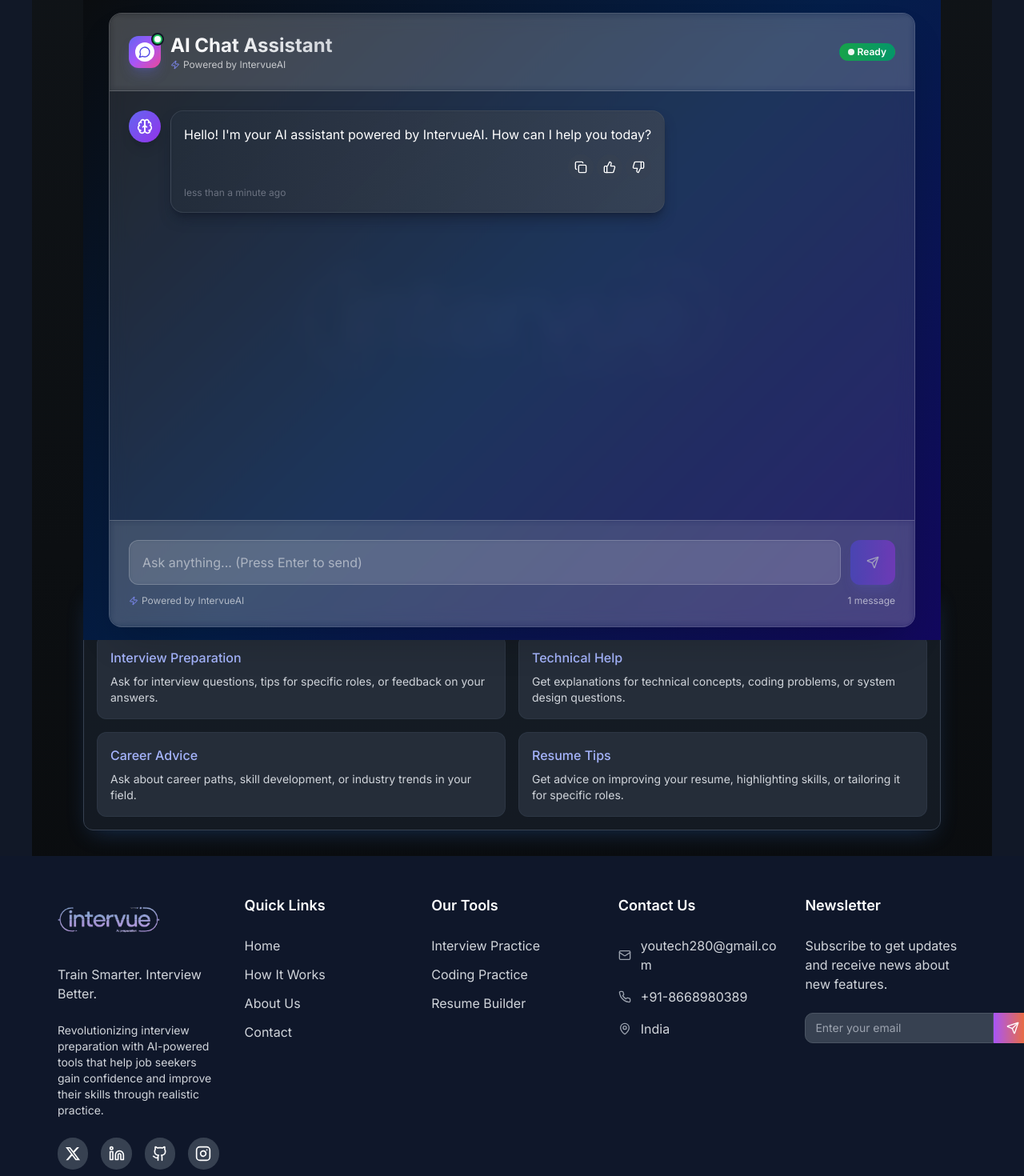
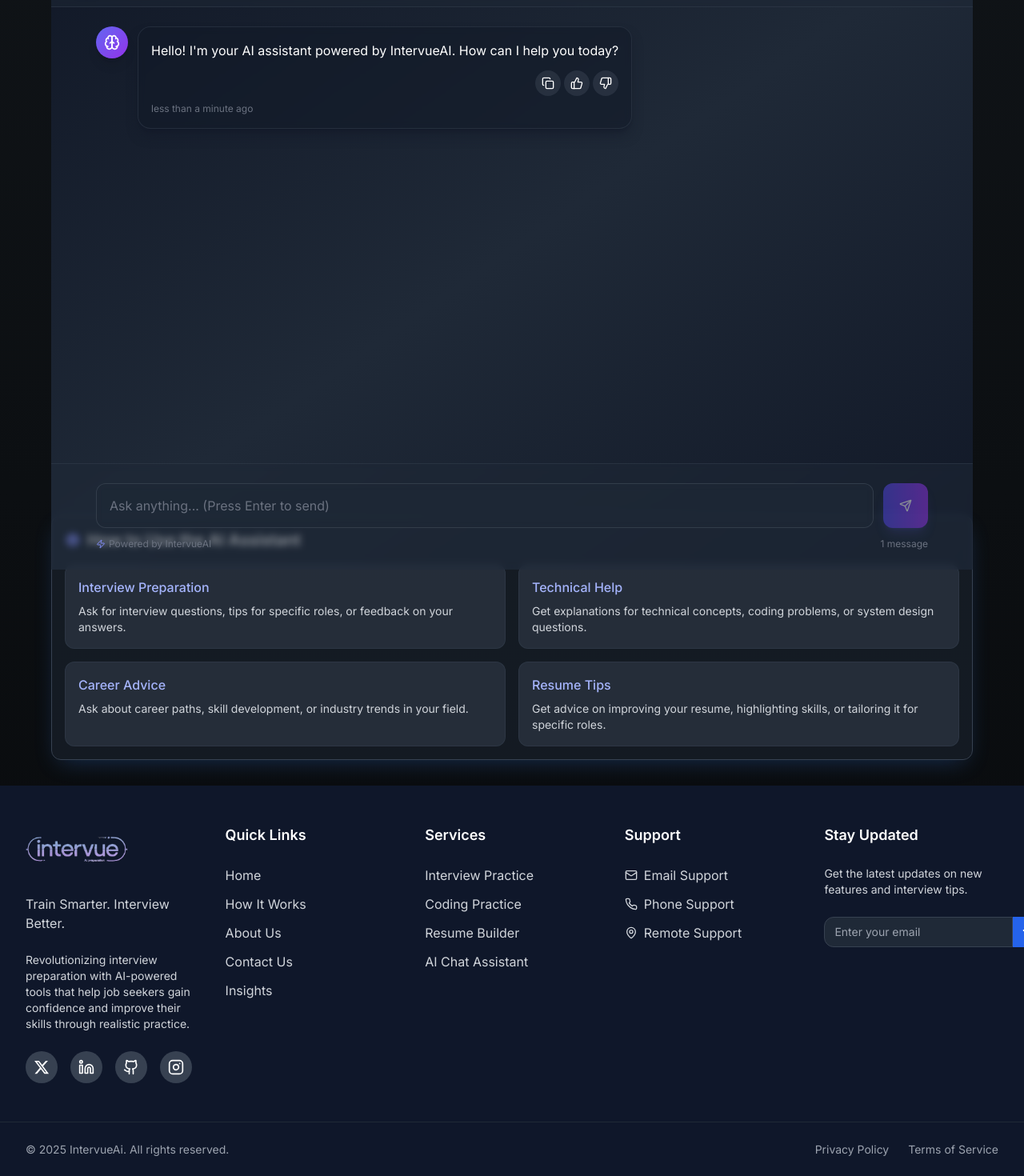
Before and after one commit to rehan280/IntervueAi, a React (Vite) app: page /chat in a window 1280 px wide. Shown: the part 280-1750 px from the top of the page at 80% size. Built offline with nearby package versions, Linux system fonts and the light colour scheme.

Commit message:
🚀 FIX: Full width layout across entire application - Remove all container constraints, force full width with !important CSS rules, fix Header and Footer width issues, ensure responsive design on all devices

```diff
--- a/src/App.tsx
+++ b/src/App.tsx
@@ -22,7 +22,7 @@ class ErrorBoundary extends React.Component<
   render() {
     if (this.state.hasError) {
       return (
-        <div className="min-h-screen bg-gray-900 text-white flex items-center justify-center">
+        <div className="min-h-screen w-full bg-gray-900 text-white flex items-center justify-center">
           <div className="text-center">
             <h1 className="text-4xl font-bold mb-4 text-red-400">Error</h1>
             <p className="text-xl">Something went wrong</p>
@@ -57,7 +57,7 @@ const Chat = React.lazy(() => import('./pages/Chat'));
 
 // Loading component
 const Loading = () => (
-  <div className="min-h-screen bg-gray-900 text-white flex items-center justify-center">
+  <div className="min-h-screen w-full bg-gray-900 text-white flex items-center justify-center">
     <div className="text-center">
       <div className="animate-spin rounded-full h-12 w-12 border-b-2 border-blue-400 mx-auto mb-4"></div>
       <p>Loading...</p>
@@ -73,7 +73,7 @@ function App() {
           <React.Suspense fallback={<Loading />}>
             <Header />
           </React.Suspense>
-          <main className="pt-16 w-full max-w-full overflow-x-hidden">
+          <main className="w-full overflow-x-hidden">
             <React.Suspense fallback={<Loading />}>
               <Routes>
                 <Route path="/" element={<Hero />} />
--- a/src/components/Chatbot.tsx
+++ b/src/components/Chatbot.tsx
@@ -209,7 +209,7 @@ const Chatbot: React.FC = () => {
                 ? 'bg-gradient-to-r from-indigo-600 to-purple-600 text-white shadow-indigo-500/25'
                 : isSystem
                   ? 'bg-gradient-to-r from-amber-500/10 to-orange-500/10 border border-amber-500/30 text-amber-200 shadow-amber-500/10'
-                  : 'bg-gradient-to-r from-gray-800/80 to-gray-700/80 border border-gray-600/50 text-white backdrop-blur-sm shadow-gray-900/50'
+                  : 'bg-gray-900/50 backdrop-blur-sm border border-gray-700/50 text-white shadow-gray-900/50'
             }`}
           >
             <div className="whitespace-pre-wrap leading-relaxed">{message.text}</div>
@@ -267,22 +267,11 @@ const Chatbot: React.FC = () => {
   };
 
   return (
-    <div className="min-h-screen bg-gradient-hero relative">
-      {/* Background logo blend like home page */}
-      <div
-        className="absolute inset-0 opacity-5 bg-cover bg-center bg-no-repeat"
-        style={{
-          backgroundImage: `url('/logo.png')`,
-          backgroundSize: '50%',
-          backgroundPosition: 'center',
-          backgroundRepeat: 'no-repeat'
-        }}
-      ></div>
-
-      <div className="relative w-full h-full max-w-4xl mx-auto p-4">
-        <div className="w-full h-[calc(100vh-2rem)] flex flex-col bg-white/10 backdrop-blur-md border border-white/20 rounded-2xl shadow-2xl shadow-black/20">
+    <div className="min-h-screen w-full bg-gradient-to-br from-gray-900 via-gray-800 to-gray-900">
+      {/* Full width chat interface */}
+      <div className="w-full h-screen flex flex-col">
         {/* Header */}
-          <div className="border-b border-white/20 p-4 lg:p-6 bg-white/5 backdrop-blur-sm rounded-t-2xl">
+        <div className="bg-gray-800/50 backdrop-blur-sm border-b border-gray-700/50 p-4 lg:p-6">
           <div className="flex flex-col lg:flex-row justify-between items-start lg:items-center gap-4">
             <div className="text-xl lg:text-2xl text-white flex items-center gap-3">
               <ChatLogo />
@@ -290,7 +279,7 @@ const Chatbot: React.FC = () => {
                 <span className="font-bold bg-gradient-to-r from-white to-gray-300 bg-clip-text text-transparent">
                   AI Chat Assistant
                 </span>
-                  <span className="text-xs text-white/70 font-normal flex items-center gap-1">
+                <span className="text-xs text-gray-400 font-normal flex items-center gap-1">
                   <Zap className="w-3 h-3 text-indigo-400" />
                   Powered by IntervueAI
                 </span>
@@ -301,7 +290,7 @@ const Chatbot: React.FC = () => {
               variant={isLoading ? "secondary" : "default"}
               className={`${
                 isLoading
-                    ? "bg-white/20 text-white"
+                  ? "bg-gray-700/80 text-gray-300"
                   : "bg-gradient-to-r from-green-600 to-emerald-600 text-white"
               } backdrop-blur-sm transition-all duration-200`}
             >
@@ -322,11 +311,11 @@ const Chatbot: React.FC = () => {
 
         {/* Messages Area */}
         <div className="flex-1 p-4 lg:p-6 overflow-y-auto">
-            <div className="space-y-6">
+          <div className="space-y-6 max-w-4xl mx-auto">
             {messages.length === 0 && (
               <div className="flex items-center justify-center h-32">
-                  <div className="text-center text-white/70">
-                    <MessageCircle className="w-12 h-12 mx-auto mb-3 text-white/50" />
+                <div className="text-center text-gray-500">
+                  <MessageCircle className="w-12 h-12 mx-auto mb-3 text-gray-600" />
                   <p className="mb-2 font-medium">No messages yet</p>
                   <p className="text-sm">Start a conversation by typing a message below</p>
                 </div>
@@ -341,11 +330,11 @@ const Chatbot: React.FC = () => {
                   <Brain className="w-5 h-5" />
                 </div>
                 <div className="flex-1 max-w-[75%]">
-                    <div className="inline-block p-4 rounded-2xl bg-white/10 backdrop-blur-sm border border-white/20 shadow-lg">
+                  <div className="inline-block p-4 rounded-2xl bg-gray-900/50 backdrop-blur-sm border border-gray-700/50 shadow-lg">
                     <div className="flex items-center gap-3">
                       <Loader2 className="w-5 h-5 animate-spin text-indigo-400" />
                       <div className="flex flex-col gap-1">
-                          <span className="text-sm text-white/80 font-medium">Thinking...</span>
+                        <span className="text-sm text-gray-300 font-medium">Thinking...</span>
                         <div className="flex gap-1">
                           <div className="w-2 h-2 bg-indigo-400 rounded-full animate-bounce"></div>
                           <div className="w-2 h-2 bg-indigo-400 rounded-full animate-bounce" style={{ animationDelay: '0.1s' }}></div>
@@ -362,14 +351,15 @@ const Chatbot: React.FC = () => {
         </div>
 
         {/* Input Area */}
-          <div className="border-t border-white/20 p-4 lg:p-6 bg-white/5 backdrop-blur-sm rounded-b-2xl">
+        <div className="bg-gray-800/50 backdrop-blur-sm border-t border-gray-700/50 p-4 lg:p-6">
+          <div className="max-w-4xl mx-auto">
             <form onSubmit={handleSubmit} className="flex gap-3 items-end">
               <input
                 type="text"
                 value={input}
                 onChange={(e) => setInput(e.target.value)}
                 placeholder="Ask anything... (Press Enter to send)"
-                className="flex-1 bg-white/10 border border-white/20 text-white h-12 lg:h-14 rounded-xl px-4 backdrop-blur-sm focus:ring-2 focus:ring-indigo-500 focus:border-transparent transition-all duration-200 placeholder:text-white/50"
+                className="flex-1 bg-gray-800/50 border border-gray-600/50 text-white h-12 lg:h-14 rounded-xl px-4 backdrop-blur-sm focus:ring-2 focus:ring-indigo-500 focus:border-transparent transition-all duration-200 placeholder:text-gray-500"
                 disabled={isLoading}
               />
               <Button
@@ -387,11 +377,11 @@ const Chatbot: React.FC = () => {
               </Button>
             </form>
             <div className="flex justify-between items-center mt-3">
-              <p className="text-xs text-white/60 flex items-center gap-1">
+              <p className="text-xs text-gray-500 flex items-center gap-1">
                 <Zap className="w-3 h-3 text-indigo-400" />
                 Powered by IntervueAI
               </p>
-              <p className="text-xs text-white/60">
+              <p className="text-xs text-gray-500">
                 {messages.length} message{messages.length !== 1 ? 's' : ''}
               </p>
             </div>
--- a/src/components/Footer.tsx
+++ b/src/components/Footer.tsx
@@ -22,7 +22,7 @@ const Footer = () => {
   return (
     <footer className="bg-[#0F172A] text-white w-full">
       {/* Main Footer Content */}
-      <div className="w-full max-w-6xl mx-auto px-3 sm:px-4 md:px-6 lg:px-8 py-6 sm:py-8 md:py-12">
+      <div className="w-full px-3 sm:px-4 md:px-6 lg:px-8 py-6 sm:py-8 md:py-12">
         <div className="grid grid-cols-1 sm:grid-cols-2 lg:grid-cols-5 gap-4 sm:gap-6 md:gap-8">
           {/* Company Information */}
           <div className="space-y-3 sm:space-y-4 md:space-y-6">
@@ -102,15 +102,20 @@ const Footer = () => {
               </li>
               <li>
                 <Link to="/contact" className="text-gray-300 hover:text-white transition-colors duration-200 text-xs sm:text-sm md:text-base">
-                  Contact
+                  Contact Us
+                </Link>
+              </li>
+              <li>
+                <Link to="/insights" className="text-gray-300 hover:text-white transition-colors duration-200 text-xs sm:text-sm md:text-base">
+                  Insights
                 </Link>
               </li>
             </ul>
           </div>
 
-          {/* Our Tools */}
+          {/* Services */}
           <div className="space-y-3 sm:space-y-4 md:space-y-6">
-            <h3 className="text-sm sm:text-base md:text-lg font-semibold">Our Tools</h3>
+            <h3 className="text-sm sm:text-base md:text-lg font-semibold">Services</h3>
             <ul className="space-y-2 sm:space-y-3">
               <li>
                 <Link to="/interview-practice" className="text-gray-300 hover:text-white transition-colors duration-200 text-xs sm:text-sm md:text-base">
@@ -127,41 +132,52 @@ const Footer = () => {
                   Resume Builder
                 </Link>
               </li>
+              <li>
+                <Link to="/chat" className="text-gray-300 hover:text-white transition-colors duration-200 text-xs sm:text-sm md:text-base">
+                  AI Chat Assistant
+                </Link>
+              </li>
             </ul>
           </div>
 
-          {/* Contact Info */}
+          {/* Support */}
           <div className="space-y-3 sm:space-y-4 md:space-y-6">
-            <h3 className="text-sm sm:text-base md:text-lg font-semibold">Contact Us</h3>
-            <div className="space-y-2 sm:space-y-3 md:space-y-4">
-              <div className="flex items-center space-x-2 sm:space-x-3">
-                <Mail className="w-3 h-3 sm:w-4 sm:h-4 text-gray-400 flex-shrink-0" />
-                <span className="text-gray-300 text-xs sm:text-sm md:text-base break-all">youtech280@gmail.com</span>
-              </div>
-              <div className="flex items-center space-x-2 sm:space-x-3">
-                <Phone className="w-3 h-3 sm:w-4 sm:h-4 text-gray-400 flex-shrink-0" />
-                <span className="text-gray-300 text-xs sm:text-sm md:text-base">+91-8668980389</span>
-              </div>
-              <div className="flex items-center space-x-2 sm:space-x-3">
-                <MapPin className="w-3 h-3 sm:w-4 sm:h-4 text-gray-400 flex-shrink-0" />
-                <span className="text-gray-300 text-xs sm:text-sm md:text-base">India</span>
-              </div>
-            </div>
+            <h3 className="text-sm sm:text-base md:text-lg font-semibold">Support</h3>
+            <ul className="space-y-2 sm:space-y-3">
+              <li>
+                <a href="mailto:rehankadri09@gmail.com" className="text-gray-300 hover:text-white transition-colors duration-200 text-xs sm:text-sm md:text-base flex items-center gap-2">
+                  <Mail className="w-3 h-3 sm:w-4 sm:h-4" />
+                  Email Support
+                </a>
+              </li>
+              <li>
+                <a href="tel:+1234567890" className="text-gray-300 hover:text-white transition-colors duration-200 text-xs sm:text-sm md:text-base flex items-center gap-2">
+                  <Phone className="w-3 h-3 sm:w-4 sm:h-4" />
+                  Phone Support
+                </a>
+              </li>
+              <li>
+                <span className="text-gray-300 text-xs sm:text-sm md:text-base flex items-center gap-2">
+                  <MapPin className="w-3 h-3 sm:w-4 sm:h-4" />
+                  Remote Support
+                </span>
+              </li>
+            </ul>
           </div>
 
           {/* Newsletter */}
           <div className="space-y-3 sm:space-y-4 md:space-y-6">
-            <h3 className="text-sm sm:text-base md:text-lg font-semibold">Newsletter</h3>
-            <p className="text-gray-300 text-xs sm:text-sm md:text-base">
-              Subscribe to get updates and receive news about new features.
+            <h3 className="text-sm sm:text-base md:text-lg font-semibold">Stay Updated</h3>
+            <p className="text-gray-300 text-xs sm:text-sm leading-relaxed">
+              Get the latest updates on new features and interview tips.
             </p>
-            <div className="flex flex-col sm:flex-row space-y-2 sm:space-y-0 sm:space-x-0">
+            <div className="flex">
               <input
                 type="email"
                 placeholder="Enter your email"
-                className="flex-1 px-2 sm:px-3 py-2 bg-gray-700 border border-gray-600 rounded-md sm:rounded-l-md sm:rounded-r-none text-white placeholder-gray-400 focus:outline-none focus:border-gray-500 text-xs sm:text-sm"
+                className="flex-1 px-3 py-2 bg-gray-800 border border-gray-700 rounded-l-lg text-white text-xs sm:text-sm placeholder-gray-400 focus:outline-none focus:ring-2 focus:ring-blue-500"
               />
-              <button className="px-3 sm:px-4 py-2 bg-gradient-to-r from-purple-500 to-orange-500 rounded-md sm:rounded-l-none sm:rounded-r-md hover:from-purple-600 hover:to-orange-600 transition-all duration-200 flex items-center justify-center">
+              <button className="px-3 py-2 bg-blue-600 hover:bg-blue-700 rounded-r-lg transition-colors duration-200">
                 <Send className="w-3 h-3 sm:w-4 sm:h-4" />
               </button>
             </div>
@@ -170,14 +186,19 @@ const Footer = () => {
       </div>
 
       {/* Bottom Bar */}
-      <div className="border-t border-gray-700 w-full">
-        <div className="w-full max-w-6xl mx-auto px-3 sm:px-4 md:px-6 lg:px-8 py-3 sm:py-4">
-          <div className="flex flex-col sm:flex-row justify-between items-center space-y-2 sm:space-y-0 text-center sm:text-left">
-            <div className="text-gray-300 text-xs sm:text-sm">
-              © {currentYear} IntervueAi. All Rights Reserved.
-            </div>
-            <div className="text-gray-300 text-xs sm:text-sm">
-              Designed and Developed by Rehan Kadri
+      <div className="border-t border-gray-800 w-full">
+        <div className="w-full px-3 sm:px-4 md:px-6 lg:px-8 py-4 sm:py-6">
+          <div className="flex flex-col sm:flex-row justify-between items-center space-y-2 sm:space-y-0">
+            <p className="text-gray-400 text-xs sm:text-sm">
+              © {currentYear} IntervueAi. All rights reserved.
+            </p>
+            <div className="flex space-x-4 sm:space-x-6">
+              <Link to="/privacy" className="text-gray-400 hover:text-white transition-colors duration-200 text-xs sm:text-sm">
+                Privacy Policy
+              </Link>
+              <Link to="/terms" className="text-gray-400 hover:text-white transition-colors duration-200 text-xs sm:text-sm">
+                Terms of Service
+              </Link>
             </div>
           </div>
         </div>
@@ -187,10 +208,10 @@ const Footer = () => {
       {showScrollTop && (
         <button
           onClick={scrollToTop}
-          className="fixed bottom-4 right-4 sm:bottom-6 sm:right-6 w-10 h-10 sm:w-12 sm:h-12 bg-blue-600 hover:bg-blue-700 rounded-full flex items-center justify-center transition-all duration-200 hover:scale-110 shadow-lg z-50"
+          className="fixed bottom-4 right-4 sm:bottom-6 sm:right-6 z-50 w-10 h-10 sm:w-12 sm:h-12 bg-blue-600 hover:bg-blue-700 rounded-full flex items-center justify-center text-white transition-all duration-300 shadow-lg hover:shadow-xl"
           aria-label="Scroll to top"
         >
-          <ChevronUp className="w-5 h-5 sm:w-6 sm:h-6 text-white" />
+          <ChevronUp className="w-5 h-5 sm:w-6 sm:h-6" />
         </button>
       )}
     </footer>
--- a/src/index.css
+++ b/src/index.css
@@ -102,6 +102,27 @@
     min-height: 100vh;
     overflow-x: hidden;
   }
+
+  /* Force full width for all main containers */
+  .App {
+    width: 100% !important;
+    max-width: 100% !important;
+    margin: 0 !important;
+    padding: 0 !important;
+  }
+
+  main {
+    width: 100% !important;
+    max-width: 100% !important;
+    margin: 0 !important;
+    padding: 0 !important;
+  }
+
+  /* Remove any container constraints */
+  .container, .max-w-7xl, .max-w-6xl, .max-w-4xl, .max-w-5xl, .max-w-3xl, .max-w-2xl, .max-w-xl, .max-w-lg, .max-w-md, .max-w-sm {
+    max-width: 100% !important;
+    width: 100% !important;
+  }
 }
 
 @layer components {
@@ -139,7 +160,7 @@
 
   /* Chat Interface Specific Styles */
   .chat-container {
-    @apply w-full h-full max-w-4xl mx-auto;
+    @apply w-full h-full;
   }
 
   .chat-card {
@@ -464,7 +485,7 @@
   }
 
   .container, .max-w-7xl, .max-w-6xl, .max-w-4xl {
-    max-width: 90%;
+    max-width: 100%;
     padding-left: 24px;
     padding-right: 24px;
   }
@@ -482,7 +503,7 @@
   }
 
   .container, .max-w-7xl, .max-w-6xl, .max-w-4xl {
-    max-width: 1200px;
+    max-width: 100%;
     padding-left: 32px;
     padding-right: 32px;
   }
```
Also changed, not shown: src/components/ChatInterface.tsx (+27 -36 lines), src/components/Header.tsx (+44 -53 lines). Lines whose indentation alone changed are shown as unchanged.
